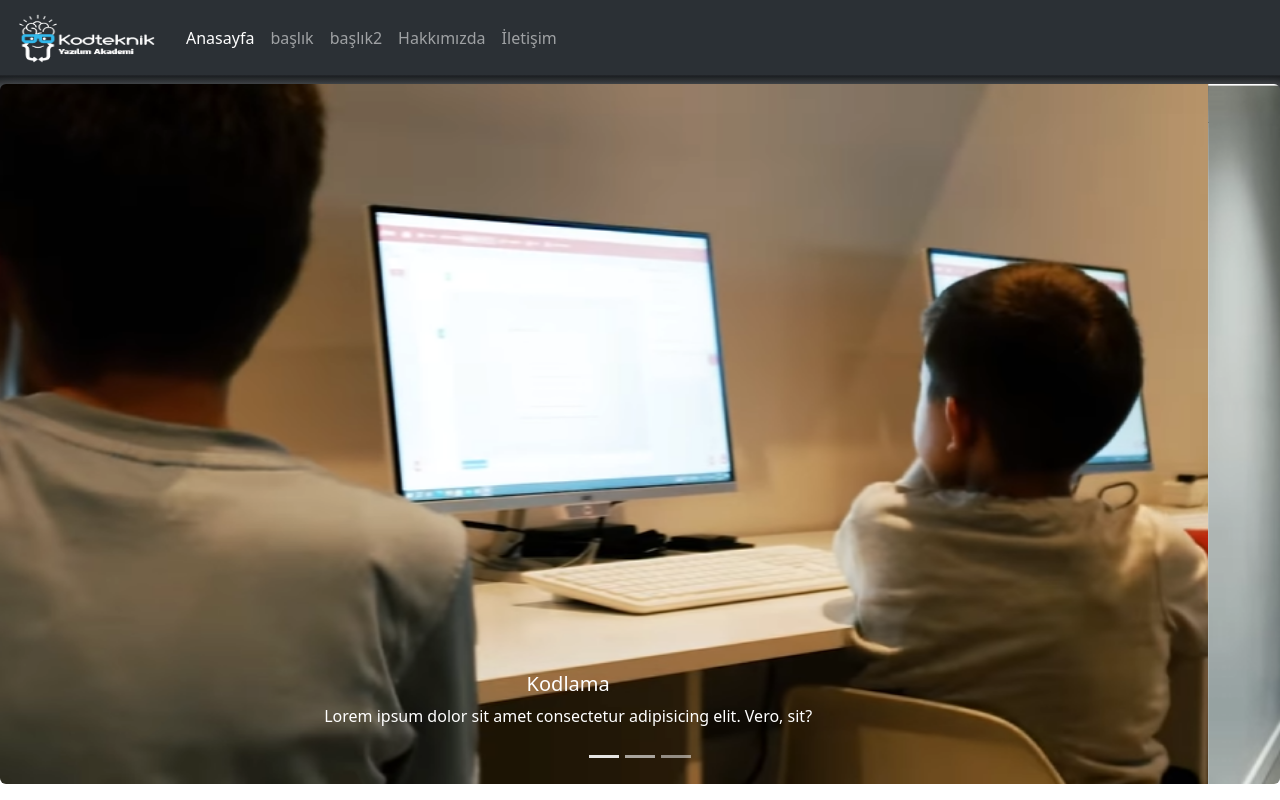
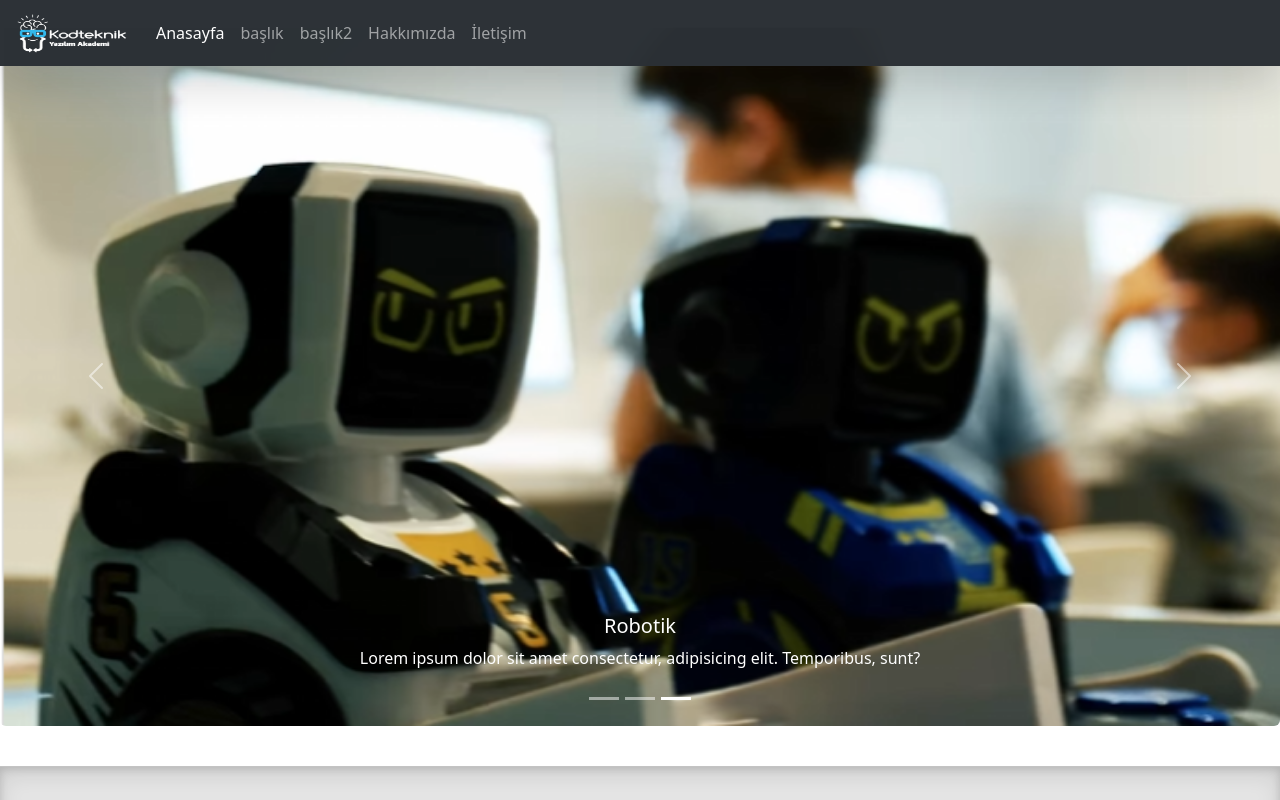
Before and after one commit to yusufumben09/kodtekniksite, a plain HTML site: page index.html in a window 1280 px wide. Shown: the top 800 px of the page. Drawn offline with Linux system fonts and the light colour scheme.

Commit message:
Sticky navbar + carousel buttons and autoplay delay change

```diff
--- a/assets/css/style.css
+++ b/assets/css/style.css
@@ -1,5 +1,6 @@
 #btwfade {
     background-image: linear-gradient(to bottom, rgba(0, 0, 0, 0) 0%, rgba(0, 0, 0, 1) 100%)
+    /* black to white fade class. thought it wasnt clear enough */
 }
 .divider-btw {
     background-image: linear-gradient(to bottom, rgba(0, 0, 0, 1) 0%, rgba(0, 0, 0, 0) 70%);
@@ -9,6 +10,7 @@
     border: solid rgba(0, 0, 0, .15);
     border-width: 1px 0;
     box-shadow: inset 0 .5em 1.5em rgba(0, 0, 0, .1), inset 0 .125em .5em rgba(0, 0, 0, .15);
+    /* black to white divider. unused except to fill the gap between carousel and */
 }
 .divider-bas {
     position: relative; bottom: 1px;
@@ -19,6 +21,7 @@
     border: solid rgba(0, 0, 0, .15);
     border-width: 1px 0;
     box-shadow: inset 0 .5em 1.5em rgba(0, 0, 0, .1), inset 0 .125em .5em rgba(0, 0, 0, .15);
+    /* ARTIK UNUSED */
 }
 .divider {
 
@@ -61,6 +64,7 @@
 }
 
 #slide-rtl {
+
     position: absolute;
     left: 600px;
     /* width: 600px;
@@ -73,6 +77,7 @@
 }
 
 @-webkit-keyframes slide {
+
     100% { left: 0; }
 }
 
--- a/index.html
+++ b/index.html
@@ -8,11 +8,12 @@
     <link href="assets/css/style.css" rel="stylesheet">
 </head>
 <body>
+
     <script src="assets/js/bootstrap.bundle.min.js"></script>
     <!-- navbar baş -->
-    <nav class="navbar bg-dark navbar-expand-lg bg-body-tertiary" data-bs-theme="dark">
+    <nav class="navbar bg-dark navbar-expand-lg bg-body-tertiary sticky-top shadow-lg bd-navbar" data-bs-theme="dark" style="opacity: 99%;">
         <div class="container-fluid">
-          <a class="navbar-brand" href="#"><img width="150" height="50" src="assets/img/kodteknik_koyutema.png"></a>
+          <a class="navbar-brand" href="#"><img width="120" height="40" src="assets/img/kodteknik_koyutema.png"></a>
           <button class="navbar-toggler" type="button" data-bs-toggle="collapse" data-bs-target="#navbarNavAltMarkup" aria-controls="navbarNavAltMarkup" aria-expanded="false" aria-label="Toggle navigation">
             <span class="navbar-toggler-icon"></span>
           </button>
@@ -26,26 +27,26 @@
             </div>
           </div>
         </div>
-      </nav>
+    </nav>
     <!-- navbar son -->
-    <div class="divider-bas"></div>
+
     <!-- Carousel baş -->
     <div id="carouselbox" style="position: relative; bottom: 40px;" data-bs-theme="light">
-    <div id="carouselExampleCaptions" class="carousel slide" data-bs-ride="carousel">
+    <div id="carouselEC" class="carousel slide" data-bs-ride="carousel" data-bs-interval="4000">
         <div class="carousel-indicators">
           <button type="button" data-bs-target="#carouselExampleCaptions" data-bs-slide-to="0" class="active" aria-current="true" aria-label="Slide 1"></button>
           <button type="button" data-bs-target="#carouselExampleCaptions" data-bs-slide-to="1" aria-label="Slide 2"></button>
           <button type="button" data-bs-target="#carouselExampleCaptions" data-bs-slide-to="2" aria-label="Slide 3"></button>
         </div>
         <div class="carousel-inner rounded">
-          <div class="carousel-item active rounded">
+          <div class="carousel-item">
             <img src="assets/img/Kodlamabg.png" style="width: 100%!important; height: 700px!important;" class="d-block w-100" alt="...">
             <div class="carousel-caption d-none d-md-block">
               <h5>Kodlama</h5>
-              <p>Lorem ipsum dolor sit amet consectetur adipisicing elit. Vero, sit?</p>
+              <p>Lorem ipsum, dolor sit amet consectetur adipisicing elit. Officia.</p>
             </div>
           </div>
-          <div class="carousel-item">
+          <div class="carousel-item active rounded">
             <img src="assets/img/Sinifbg.png" style="width: 100%!important; height: 700px!important;" class="d-block w-100" alt="...">
             <div class="carousel-caption d-none d-md-block">
               <h5>Çalışma ortamı</h5>
@@ -62,6 +63,14 @@
         </div>
 
     </div>
+      <button class="carousel-control-prev" type="button" data-bs-target="#carouselEC" data-bs-slide="prev">
+        <span class="carousel-control-prev-icon" aria-hidden="true"></span>
+        <span class="visually-hidden">Previous</span>
+      </button>
+      <button class="carousel-control-next" type="button" data-bs-target="#carouselEC" data-bs-slide="next">
+        <span class="carousel-control-next-icon" aria-hidden="true"></span>
+        <span class="visually-hidden">Previous</span>
+      </button>
     </div>
     <!-- carousel son -->
     <div class="divider"></div>
```
